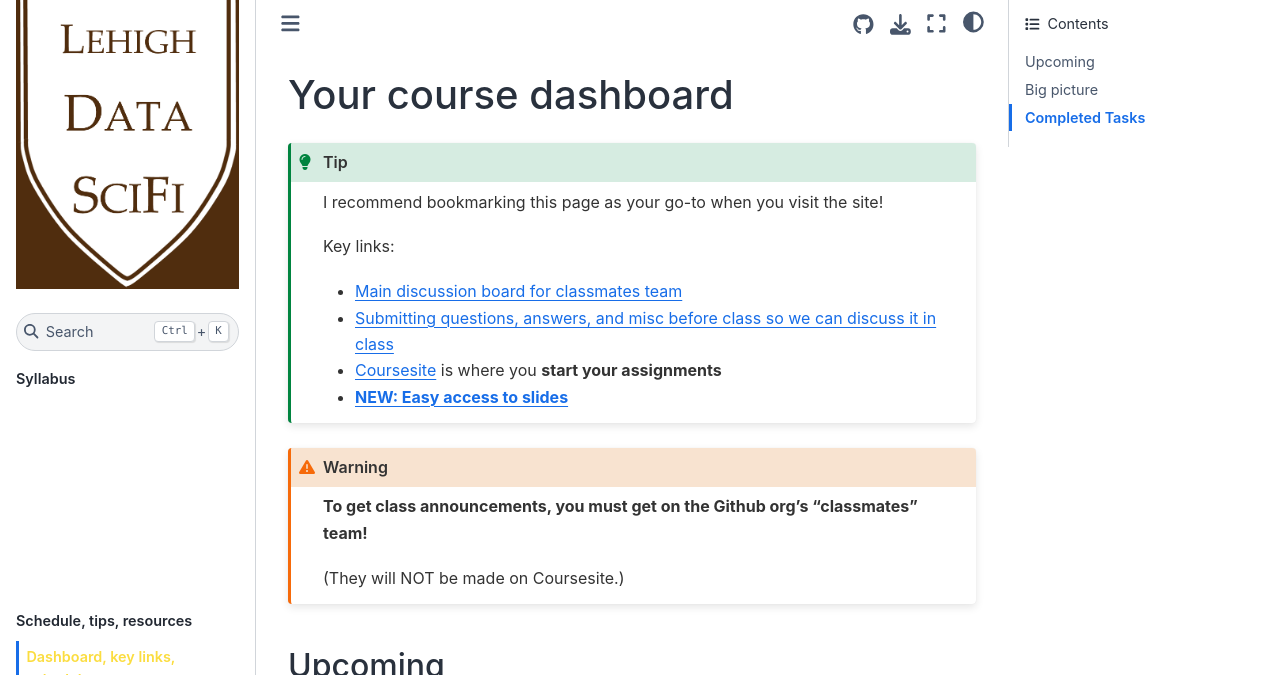
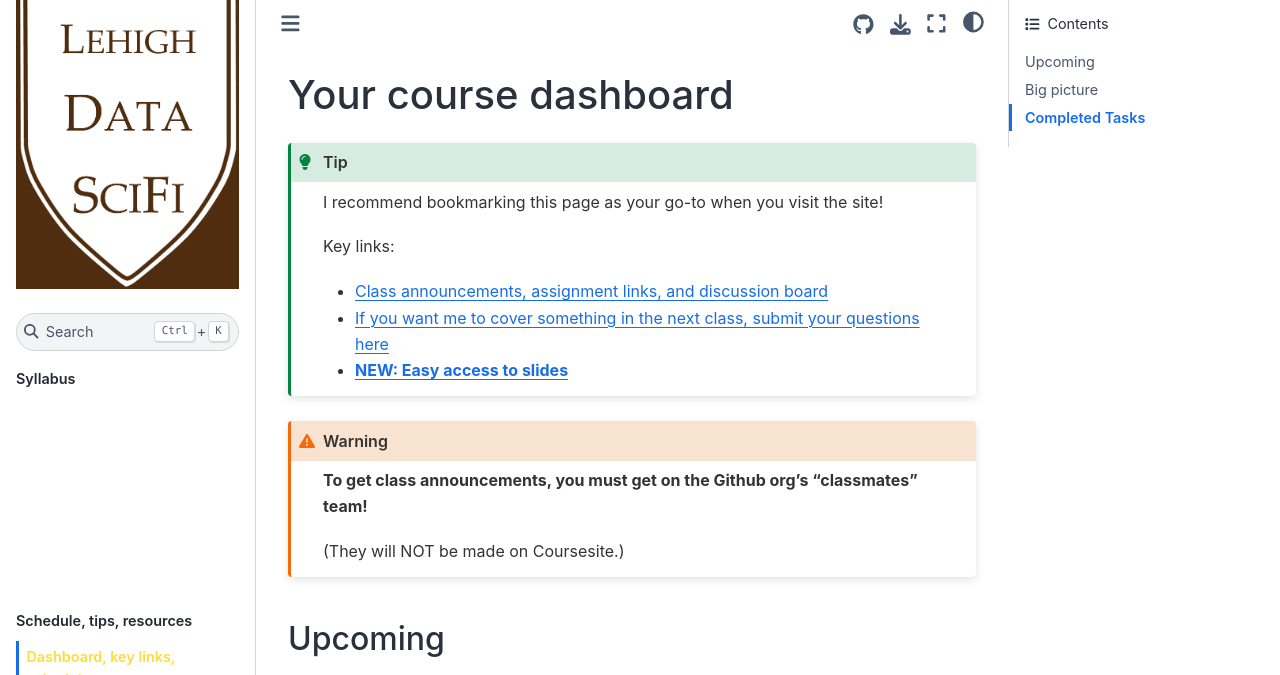
Before and after one commit to yonboyjohnjoy/ledatascifi-2022, a Jupyter Book: the page built from content/about/schedule.md, in a window 1280 px wide and 1362 px high. Shown: the top 675 px of the window. Built offline with Jupyter Book 1.0.4 settings and Sphinx 7.4.7 and the Sphinx Book theme 1.1.4, drawn with Linux system fonts in a browser that asks for light colours; pages that are not in the unit, such as notebooks, are missing from menus; grey boxes are pictures that could not be loaded.

Commit message:
Update schedule.md

````diff
--- a/content/about/schedule.md
+++ b/content/about/schedule.md
@@ -4,9 +4,8 @@
 I recommend bookmarking this page as your go-to when you visit the site!
 
 Key links:
-- [Main discussion board for classmates team](https://github.com/orgs/LeDataSciFi/teams/classmates-2022)
-- [Submitting questions, answers, and misc before class so we can discuss it in class](https://forms.gle/jB6ok11k5Ehid7ap6)
-- [Coursesite](https://coursesite.lehigh.edu/course/view.php?id=236371) is where you **start your assignments**
+- [Class announcements, assignment links, and discussion board](https://github.com/orgs/LeDataSciFi/teams/classmates-2022)
+- [If you want me to cover something in the next class, submit your questions here](https://forms.gle/jB6ok11k5Ehid7ap6)
 - [**NEW: Easy access to slides**](https://donbowen.github.io/slides-2022/)
 ```
 
@@ -14,7 +13,6 @@ Key links:
 **To get class announcements, you must get on the Github org's "classmates" team!**
 
 (They will NOT be made on Coursesite.)
-
 ```
 
 ## Upcoming
````
